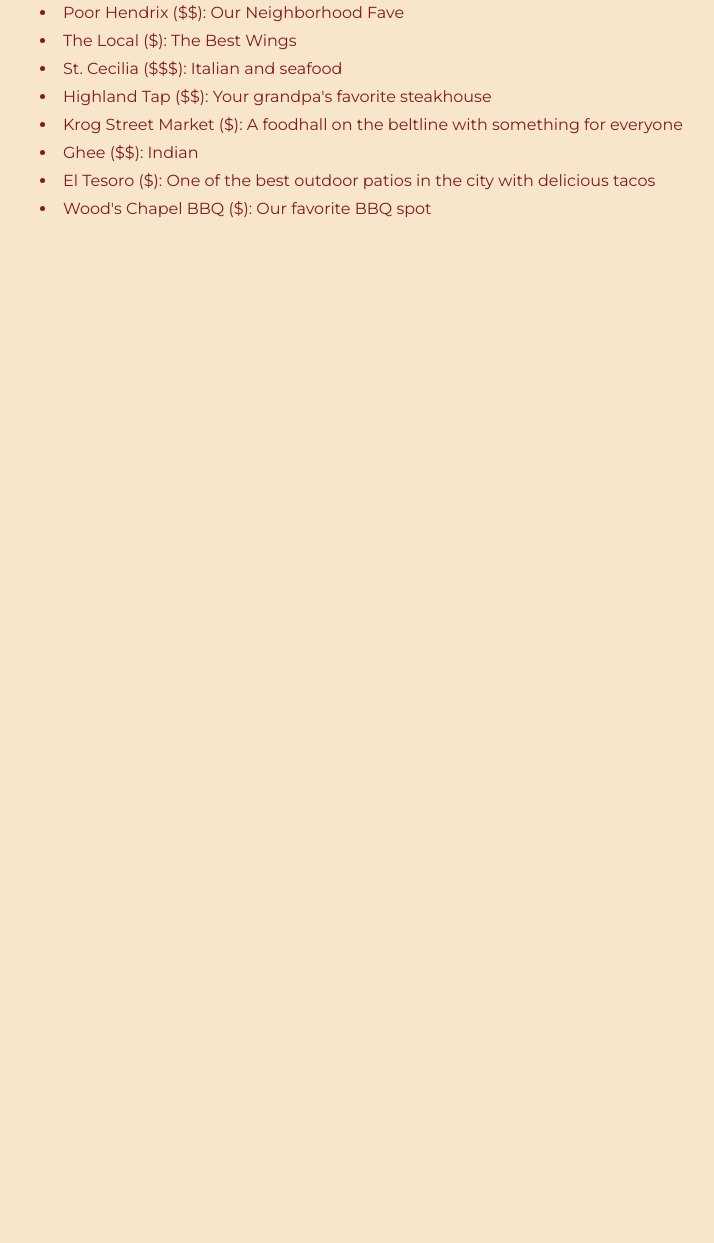
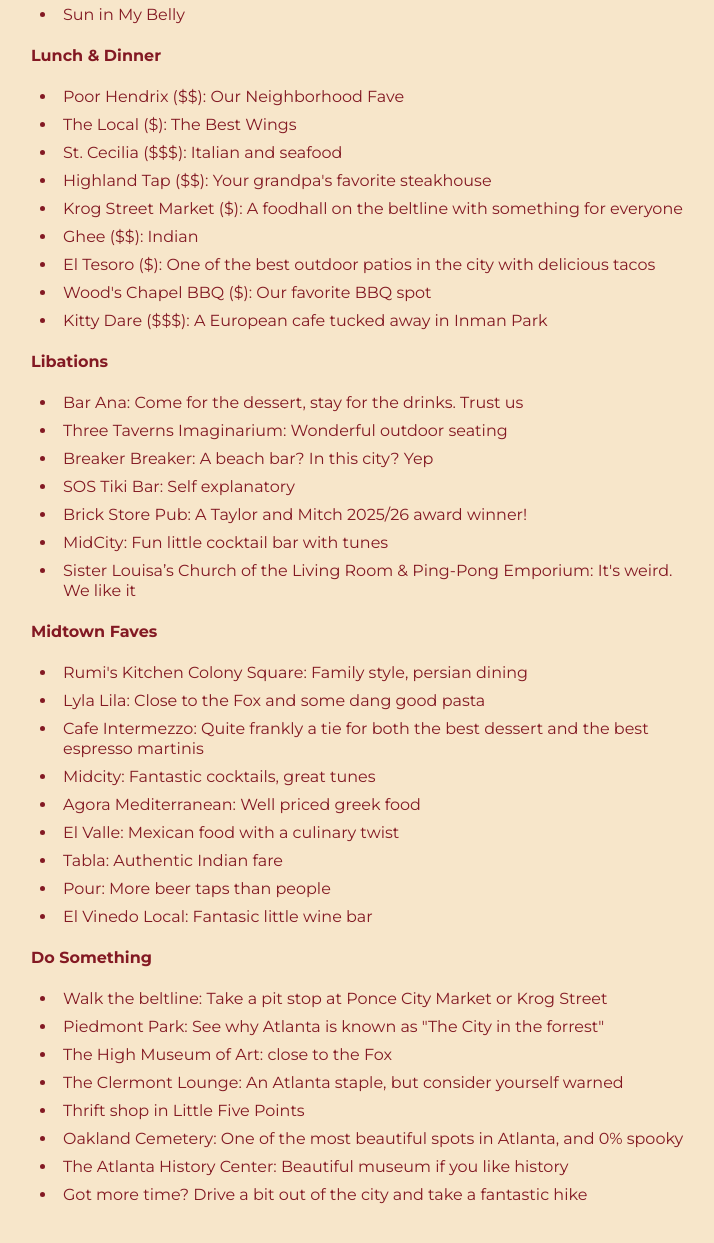
Before and after one commit to erawhctim/wedding-website, an Eleventy site: page src/index.html in a window 1280 px wide. Shown: the part 4565-5808 px from the top of the page, without its empty margins (273-987 px from the left). Before the commit the page ends 4984 px from the top, so only its background shows below. Built offline with nearby package versions, Linux system fonts and the light colour scheme; Eleventy itself is replaced by a stand-in of ours; files that its build step writes are made by us from their sources.

Commit message:
Update things-todo.md

```diff
--- a/src/_includes/things-todo.md
+++ b/src/_includes/things-todo.md
@@ -9,13 +9,15 @@
 - Chrome Yellow
 - Dancing Goats
 - Con Leche
-
+- Muchacho
 
 **Breakfast & Brunch**
 - Folk Art
 - Ria's Bluebird
 - Muchacho
 - Murphy's
+- Muchacho
+- Sun in My Belly
 
 
 **Lunch & Dinner**
@@ -27,3 +29,37 @@
 - Ghee ($$): Indian
 - El Tesoro ($): One of the best outdoor patios in the city with delicious tacos
 - Wood's Chapel BBQ ($): Our favorite BBQ spot
+- Kitty Dare ($$$): A European cafe tucked away in Inman Park
+
+
+**Libations**
+- Bar Ana: Come for the dessert, stay for the drinks. Trust us
+- Three Taverns Imaginarium: Wonderful outdoor seating
+- Breaker Breaker: A beach bar? In this city? Yep
+- SOS Tiki Bar: Self explanatory
+- Brick Store Pub: A Taylor and Mitch 2025/26 award winner!
+- MidCity: Fun little cocktail bar with tunes
+- Sister Louisa’s Church of the Living Room & Ping-Pong Emporium: It's weird. We like it
+
+
+**Midtown Faves**
+- Rumi's Kitchen Colony Square: Family style, persian dining
+- Lyla Lila: Close to the Fox and some dang good pasta
+- Cafe Intermezzo: Quite frankly a tie for both the best dessert and the best espresso martinis
+- Midcity: Fantastic cocktails, great tunes
+- Agora Mediterranean: Well priced greek food
+- El Valle: Mexican food with a culinary twist
+- Tabla: Authentic Indian fare
+- Pour: More beer taps than people
+- El Vinedo Local: Fantasic little wine bar
+
+
+**Do Something**
+- Walk the beltline: Take a pit stop at Ponce City Market or Krog Street
+- Piedmont Park: See why Atlanta is known as "The City in the forrest"
+- The High Museum of Art: close to the Fox
+- The Clermont Lounge: An Atlanta staple, but consider yourself warned
+- Thrift shop in Little Five Points
+- Oakland Cemetery: One of the most beautiful spots in Atlanta, and 0% spooky
+- The Atlanta History Center: Beautiful museum if you like history
+- Got more time? Drive a bit out of the city and take a fantastic hike
```
